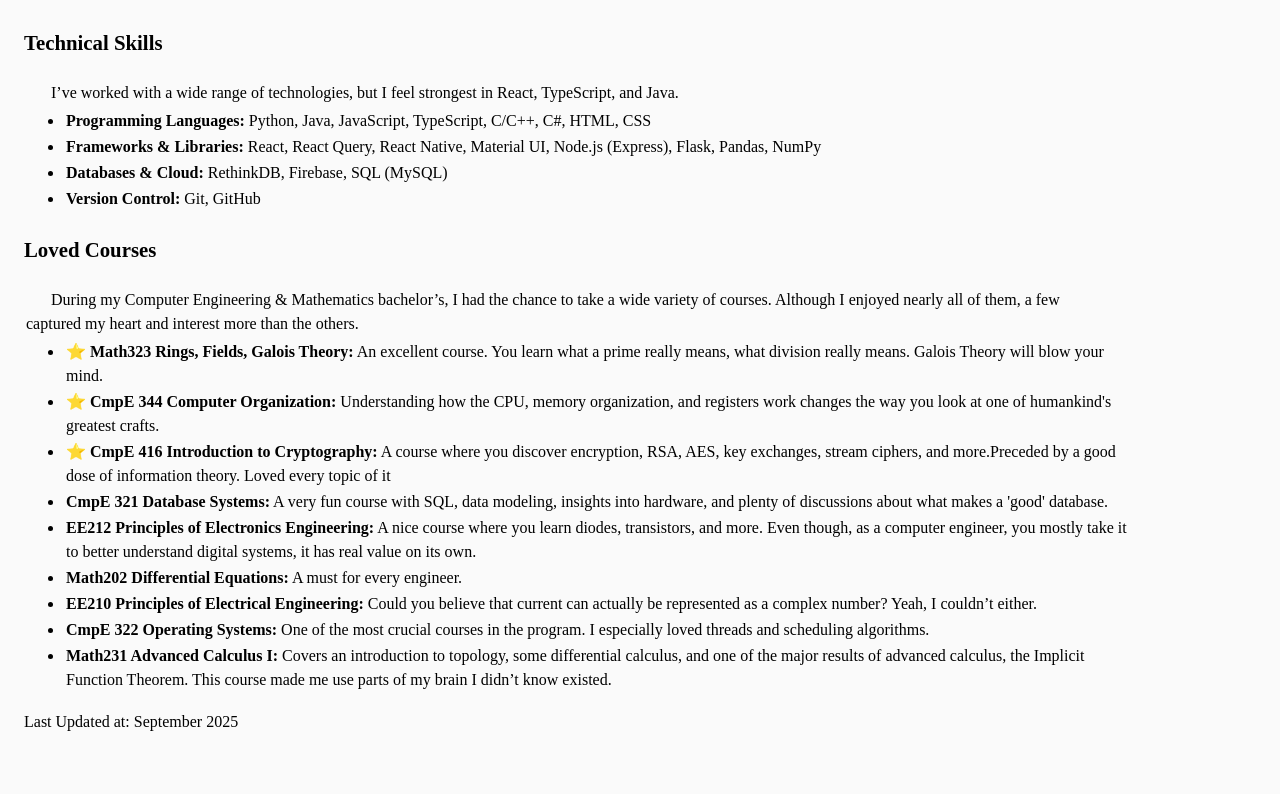
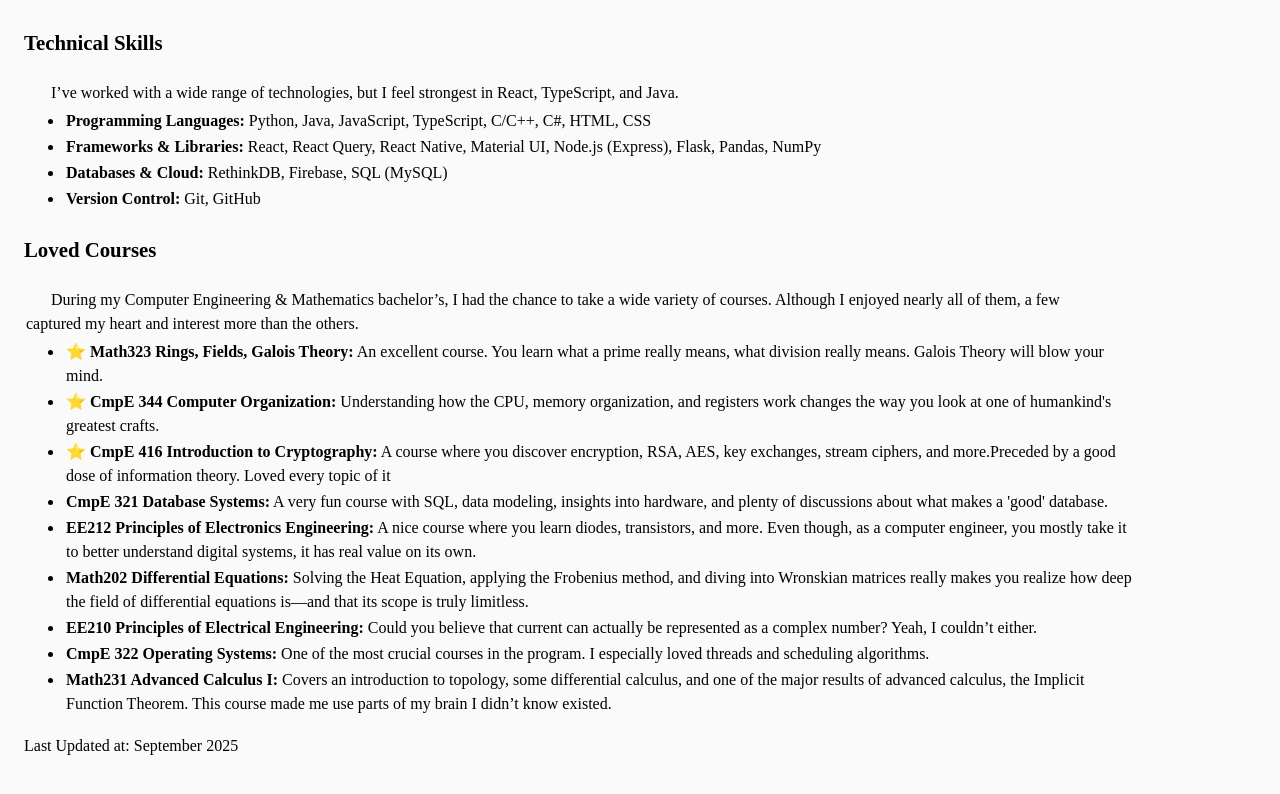
Before and after one commit to I-Kazanci/PersonalWebsite, a React (Vite) app: page / in a window 1280 px wide. Shown: the part 1278-2072 px from the top of the page. Built offline with nearby package versions, Linux system fonts and the light colour scheme.

Commit message:
Math202 description Change

```diff
--- a/src/Home.tsx
+++ b/src/Home.tsx
@@ -150,7 +150,7 @@
     },
     {
         title: "Math202 Differential Equations",
-        description: " A must for every engineer.",
+        description:  " Solving the Heat Equation, applying the Frobenius method, and diving into Wronskian matrices really makes you realize how deep the field of differential equations is—and that its scope is truly limitless.",
         course: true,
     },
     {
```
